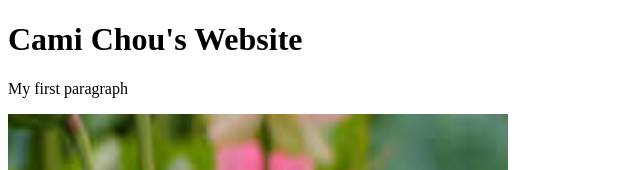
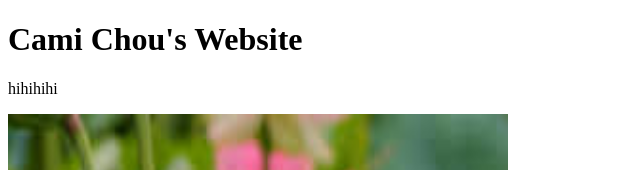
Before and after one commit to CamiChou/Website-Repository-, a plain HTML site: page index.html in a window 1280 px wide. Shown: the top 170 px of the page, without its empty margins (0-640 px from the left). Drawn offline with Linux system fonts and the light colour scheme.

Commit message:
Update index.html

```diff
--- a/index.html
+++ b/index.html
@@ -4,7 +4,7 @@
 
 <h1> Cami Chou's Website </h1>
 
-<p> My first paragraph</p>
+<p> hihihihi</p>
 
 <img src="lotus.jpg" alt="Cami Chou" width="500" height="600">
 
```
